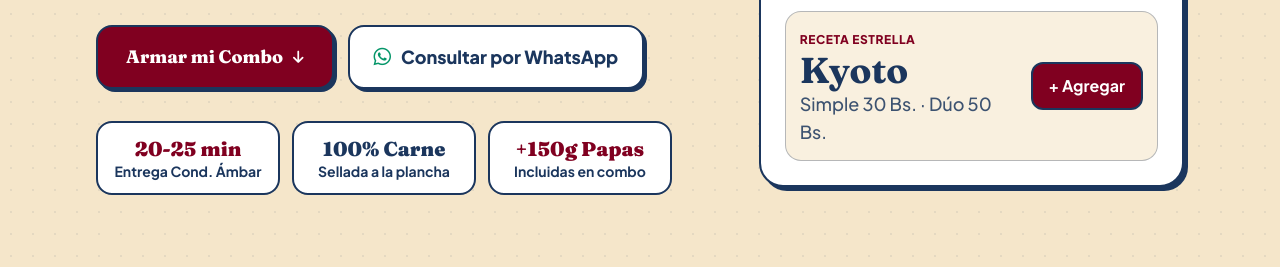
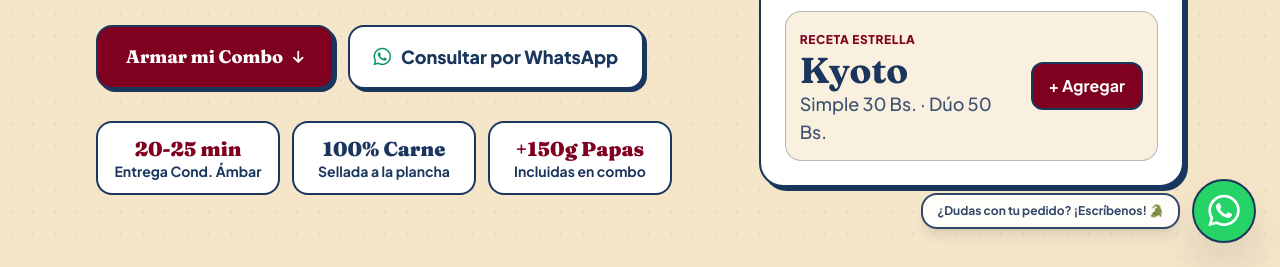
Before and after one commit to ianmontecinos13-gif/tokyoburgers, a plain HTML site: page index.html in a window 1280 px wide. Shown: the part 533-800 px from the top of the page. Drawn offline with nearby package versions, Linux system fonts and the light colour scheme.

Commit message:
boton whatsapp

```diff
--- a/index.html
+++ b/index.html
@@ -1293,5 +1293,20 @@
 
     window.addEventListener('DOMContentLoaded', initTokyoBurguers);
   </script>
+<!-- BOTÓN FLOTANTE DE WHATSAPP -->
+<div class="fixed bottom-6 right-6 z-50 flex items-center gap-3 group">
+  <div class="hidden sm:flex items-center bg-white border-2 border-[#1B365D] text-[#1B365D] text-xs font-bold px-3.5 py-2 rounded-2xl shadow-lg opacity-90 group-hover:opacity-100 transition-all">
+    <span>¿Dudas con tu pedido? ¡Escríbenos! 🐊</span>
+  </div>
+  <a
+    href="https://wa.me/59169551444?text=%C2%A1Hola%20Tokyo%20Burgers!%20%F0%9F%A4%8A%F0%9F%8D%94%20Tengo%20una%20consulta."
+    target="_blank"
+    rel="noopener noreferrer"
+    aria-label="Contactar por WhatsApp"
+    class="w-14 h-14 sm:w-16 sm:h-16 rounded-full bg-[#25D366] hover:bg-[#20ba5a] text-white flex items-center justify-center text-3xl sm:text-4xl border-2 border-[#1B365D] shadow-2xl hover:scale-110 active:scale-95 transition-all duration-200"
+  >
+    <i class="fa-brands fa-whatsapp"></i>
+  </a>
+</div>
 </body>
 </html>
```
